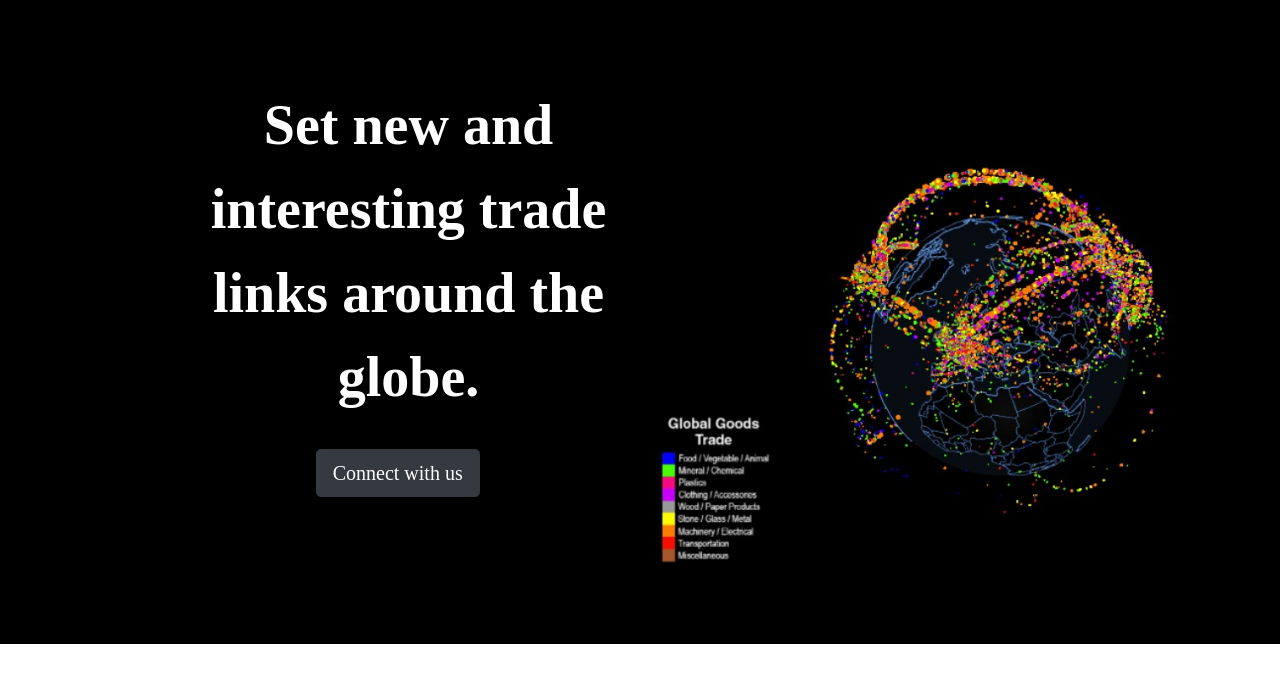
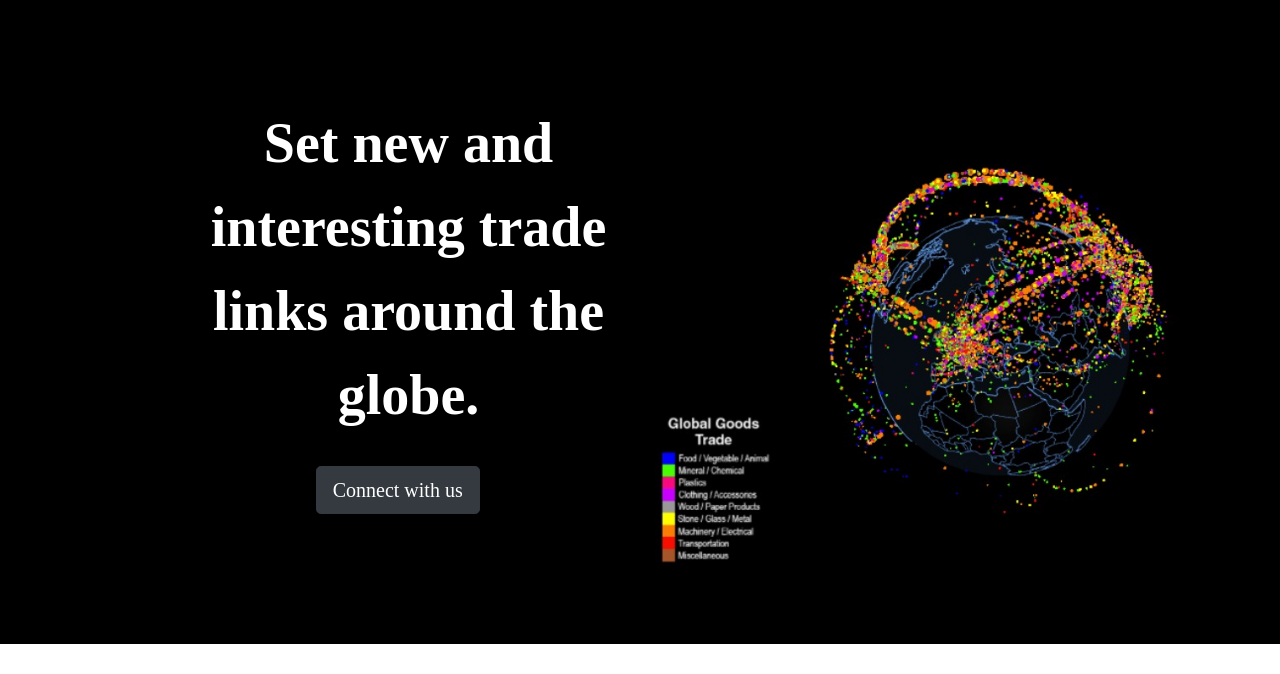
Before and after one commit to lakshmiprabharamesh/WIAZINTERNATIONAL1, a plain HTML site: page index.html in a window 1280 px wide. Shown: the part 126-800 px from the top of the page. Drawn offline with nearby package versions, Linux system fonts and the light colour scheme.

Commit message:
Update styles.css

```diff
--- a/styles.css
+++ b/styles.css
@@ -25,7 +25,7 @@ p {
 }
 
 .big-heading {
-  padding-top:3%;
+  padding-top:7%;
   font-size: 3.5rem;
   line-height: 1.5;
   font-weight: 900;
```
